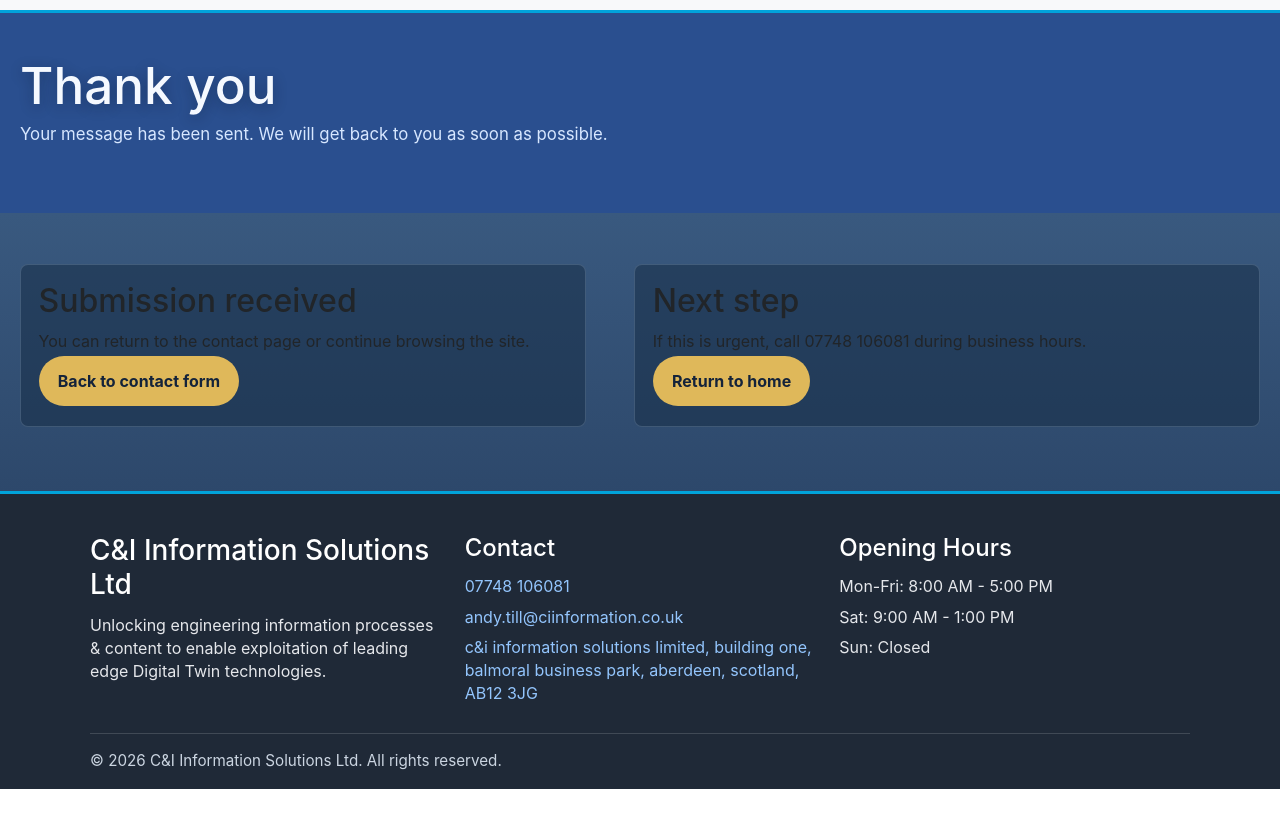
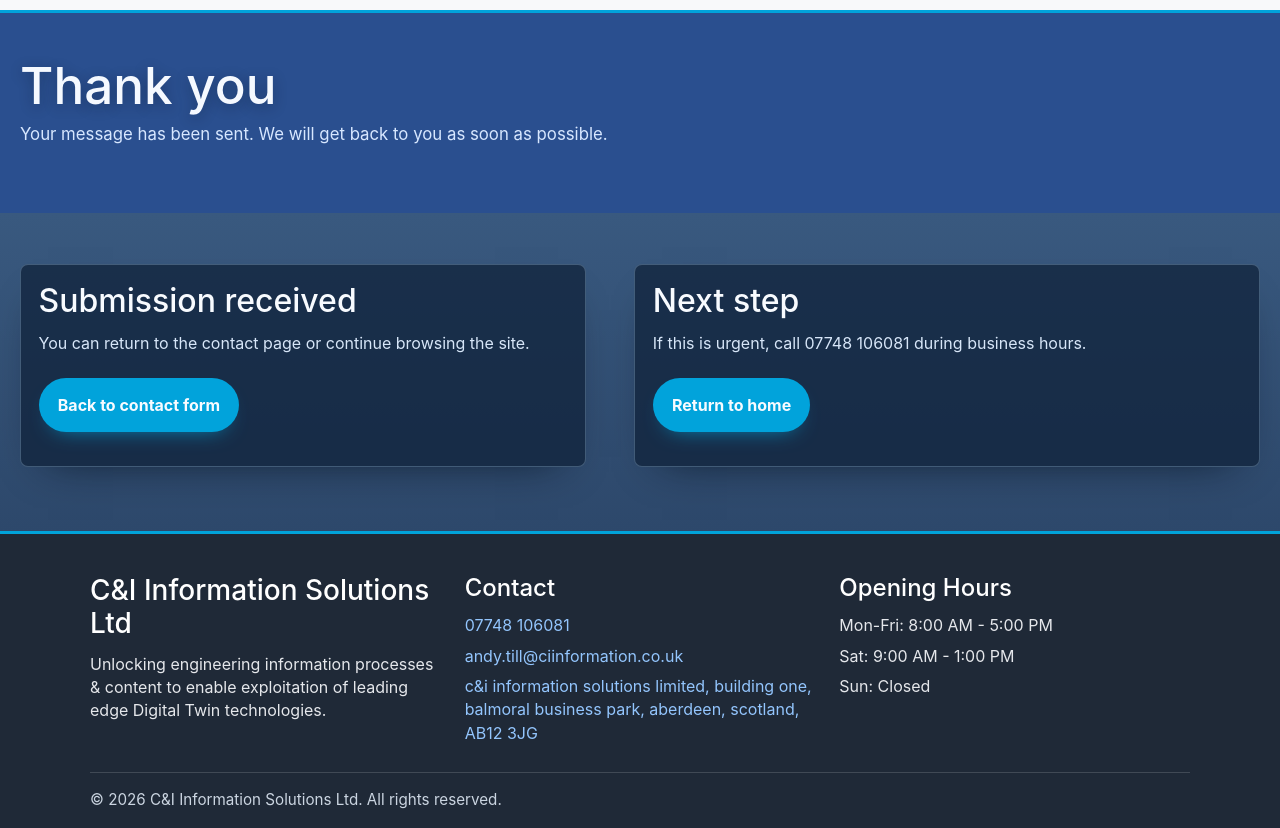
Before and after one commit to JamieT1ll/WebsiteTest, a plain HTML site: page thank-you.html in a window 1280 px wide. Shown: the part 75-903 px from the top of the page. Before the commit the page ends 864 px from the top, so only its background shows below. Drawn offline with nearby package versions, Linux system fonts and the light colour scheme.

Commit message:
Fix Styling Mistake

```diff
--- a/style/contact.css
+++ b/style/contact.css
@@ -12,6 +12,9 @@ html, body {
 body {
   padding-top: 0px;
   color: #0f172a;
+  min-height: 100vh;
+  display: flex;
+  flex-direction: column;
 }
 
 .navbar {
@@ -185,6 +188,7 @@ button {
   }
 .contact-page-shell {
   width: 100%;
+  flex: 1 0 auto;
 }
 
 .contact-intro {
@@ -271,10 +275,20 @@ body::before {
 }
 
 .contact-form-panel {
-  background: rgba(20, 42, 67, 0.5);
-  border: 1px solid rgba(184, 207, 239, 0.2);
+  background: rgba(15, 33, 56, 0.72);
+  border: 1px solid rgba(176, 210, 244, 0.28);
   border-radius: 8px;
   padding: 1.1rem;
+  box-shadow: 0 18px 42px -28px rgba(3, 10, 21, 0.85);
+}
+
+.contact-form-panel h2 {
+  margin: 0 0 0.65rem;
+  color: #f8fbff;
+}
+
+.contact-form-panel p {
+  color: #d7e6f8;
 }
 
 .contact-form {
@@ -356,19 +370,30 @@ body::before {
 .contact-submit {
   border: 0;
   border-radius: 999px;
-  background: #dfb85a;
-  color: #14233a;
+  display: inline-flex;
+  align-items: center;
+  justify-content: center;
+  width: fit-content;
+  text-decoration: none;
+  background: #01a3db;
+  color: #f8fbff;
   font-size: 1rem;
   font-weight: 700;
   padding: 0.95rem 1.2rem;
   margin-top: 0.4rem;
   cursor: pointer;
   transition: transform 180ms ease, filter 180ms ease;
+  box-shadow: 0 10px 22px -14px rgba(1, 163, 219, 0.95);
 }
 
 .contact-submit:hover {
   transform: translateY(-1px);
   filter: brightness(1.06);
+}
+
+.contact-submit:focus {
+  color: #f8fbff;
+  text-decoration: none;
 }
 
 .contact-submit:disabled {
@@ -472,6 +497,7 @@ body::before {
 
 #ffooter.site-footer {
   height: auto;
+  margin-top: auto;
   background: #1f2937;
   color: #e5e7eb;
   padding: 2.5rem 1.5rem 1rem;
```
